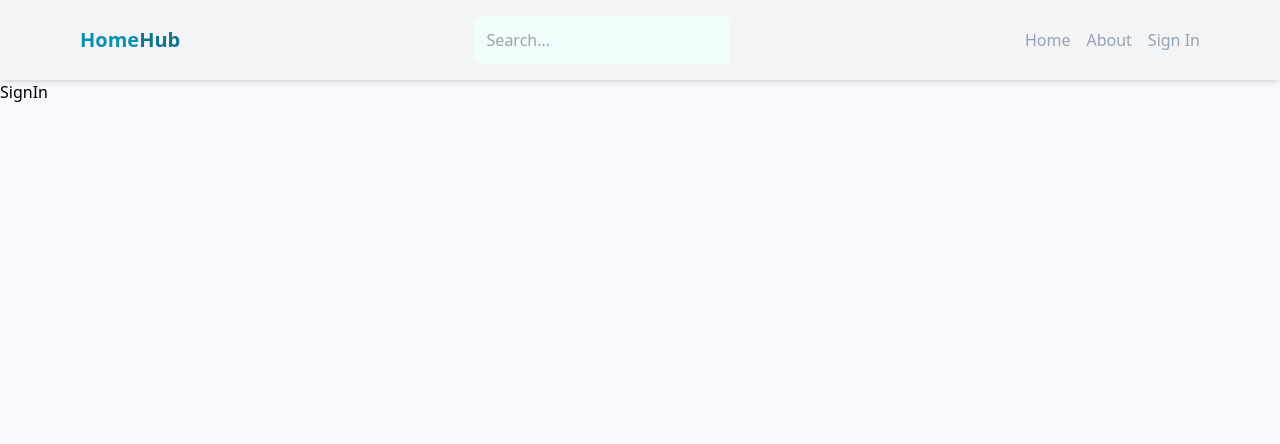
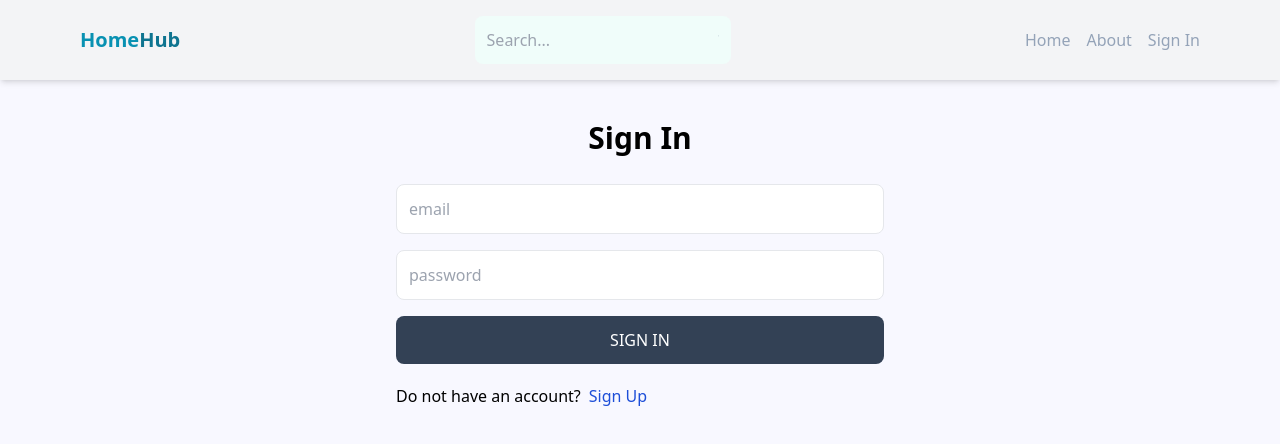
Before and after one commit to PreethiMathews/homehub-client, a React (Vite) app in the folder homehub-client/: page /sign-in in a window 1280 px wide. Shown: the top 444 px of the page. Built offline with nearby package versions, Linux system fonts and the light colour scheme.

Commit message:
Create Sign In page

```diff
--- a/homehub-client/src/pages/SignIn.jsx
+++ b/homehub-client/src/pages/SignIn.jsx
@@ -1,7 +1,63 @@
-import React from "react";
+import React, { useState } from "react";
+import { Link, useNavigate } from "react-router-dom";
+import axios from "axios";
+function SignIn() {
+  const [formData, setFormData] = useState({});
+  const [error, setError] = useState(null);
+  const [loading, setLoading] = useState(false);
+  const navigate = useNavigate();
 
-function SignIn() {
-  return <div>SignIn</div>;
+  const handleChange = (e) => {
+    setFormData({ ...formData, [e.target.id]: e.target.value });
+  };
+  const handleSubmit = async (e) => {
+    e.preventDefault();
+    try {
+      setLoading(true);
+      const res = await fetch("/api/auth/signin", {
+        method: "POST",
+        headers: {
+          "Content-Type": "application/json",
+        },
+        body: JSON.stringify(formData),
+      });
+      const data = await res.json();
+      console.log(data);
+      if (data.success === false) {
+        setLoading(false);
+        setError(data.message);
+        return;
+      }
+      setLoading(false);
+      setError(null);
+      navigate("/profile");
+    } catch (error) {
+      setLoading(false);
+      setError(error.message);
+    }
+  };
+
+  console.log(formData);
+  return (
+    <div className="p-3 max-w-lg mx-auto">
+      <h1 className="text-3xl text-center font-semibold my-7">Sign In</h1>
+      <form className="flex flex-col gap-4" onSubmit={handleSubmit}>
+        <input required type="email" placeholder="email" className="border p-3 rounded-lg" id="email" onChange={handleChange} />
+        <input required type="password" placeholder="password" className="border p-3 rounded-lg" id="password" onChange={handleChange} />
+
+        <button disabled={loading} className="bg-slate-700 text-white p-3 rounded-lg uppercase hover:opacity-95 disabled:opacity-80">
+          {loading ? "Loading..." : "Sign In"}
+        </button>
+      </form>
+      <div className="flex gap-2 mt-5">
+        <p>Do not have an account?</p>
+        <Link to={"/sign-up"}>
+          <span className="text-blue-700">Sign Up</span>
+        </Link>
+      </div>
+      {error && <p className="text-red-500 mt-5">{error}</p>}
+    </div>
+  );
 }
 
 export default SignIn;
```
